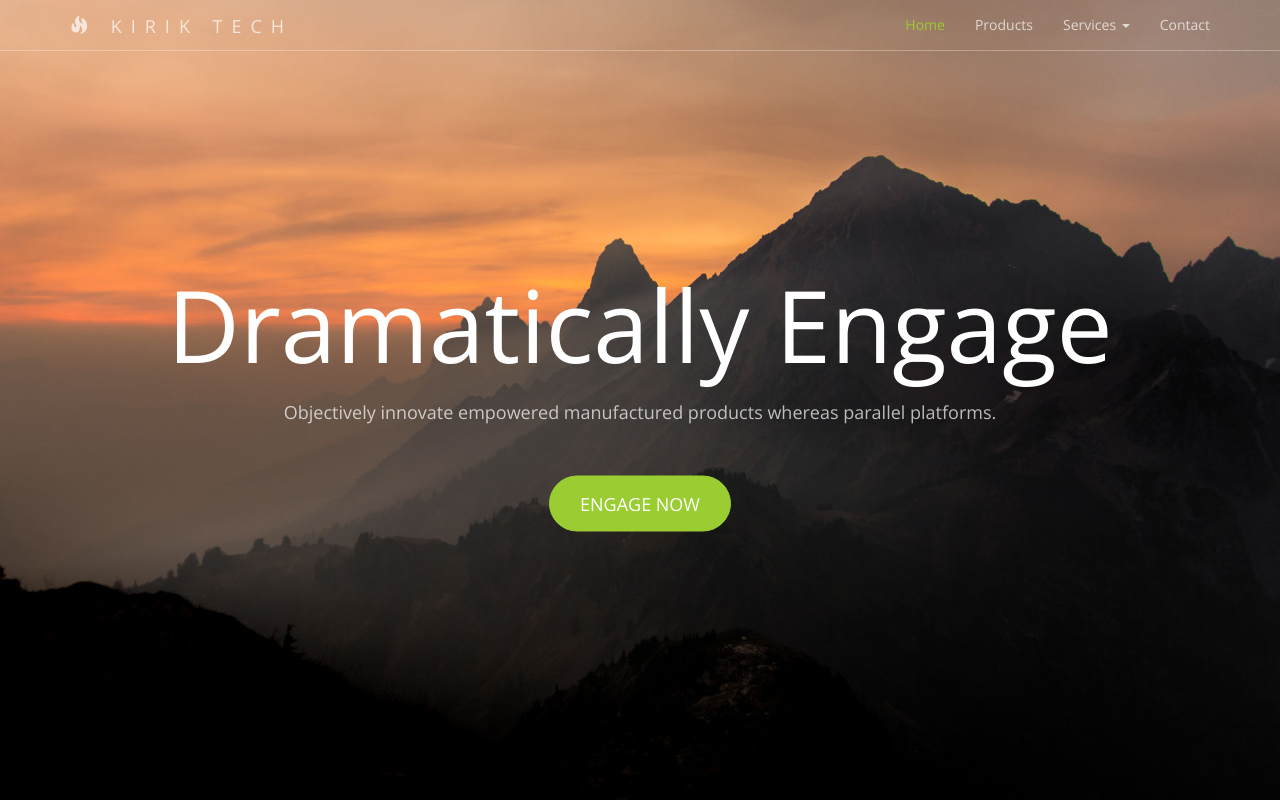
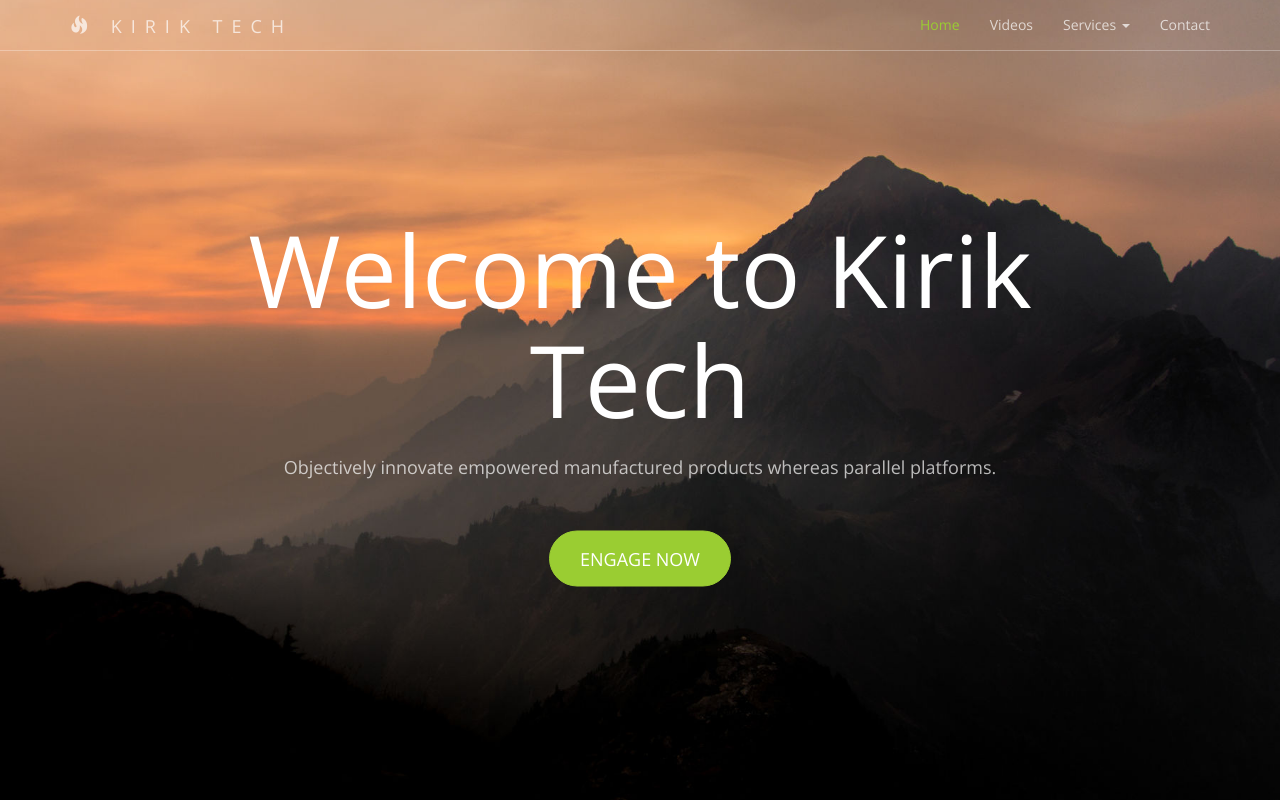
Before and after one commit to iamkeerthik/Website, a plain HTML site: page index.html in a window 1280 px wide. Shown: the top 800 px of the page. Drawn offline with nearby package versions, Linux system fonts and the light colour scheme.

Commit message:
"website"

```diff
--- a/index.html
+++ b/index.html
@@ -56,7 +56,7 @@ Although you can use them, for a more unique website, replace these images with
                         <a href="#">Home</a>
                     </li>
                     <li>
-                        <a href="#">Products</a>
+                        <a href="#">Videos</a>
                     </li>
 					<li class="dropdown">
 						<a href="#" class="dropdown-toggle" data-toggle="dropdown" role="button" aria-haspopup="true" aria-expanded="false">Services <span class="caret"></span></a>
@@ -79,7 +79,7 @@ Although you can use them, for a more unique website, replace these images with
     <header>
         <div class="header-content">
             <div class="header-content-inner">
-                <h1>Dramatically Engage</h1>
+                <h1>Welcome to Kirik Tech</h1>
                 <p>Objectively innovate empowered manufactured products whereas parallel platforms.</p>
                 <a href="#" class="btn btn-primary btn-lg">Engage Now</a>
             </div>
```
